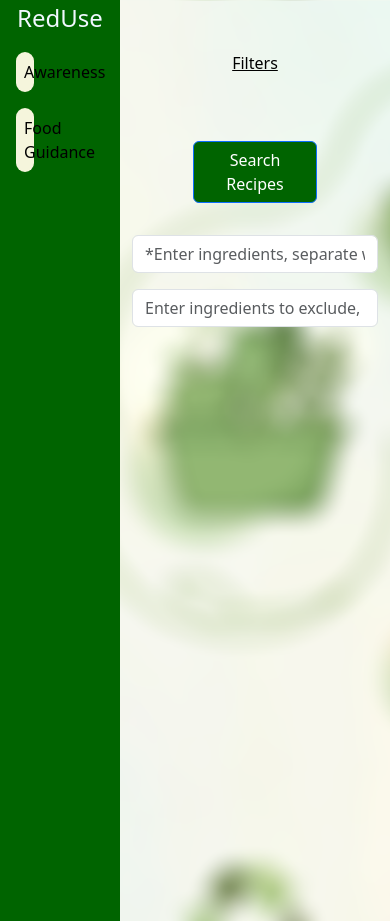
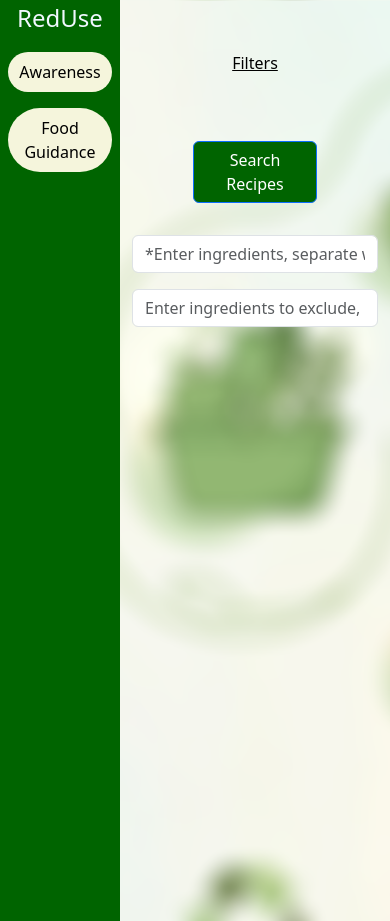
Before and after one commit to czhu0048-hash/FIT5120-Consumption-Advisor, a Vue app: page /FIT5120-Consumption-Advisor/food1 in a window 390 px wide. Built offline with nearby package versions, Linux system fonts and the light colour scheme.

Commit message:
fix: Fixed api fetching problem where query was not executed

```diff
--- a/src/App.vue
+++ b/src/App.vue
@@ -8,11 +8,11 @@
       <div class="row align-items-center justify-content-center">
         <label class="font_main" style="font-size: 150%; text-align: center;">RedUse</label>
       </div>
-      <ul class="col-5 d-flex flex-column flex-md-row p-2 m-0">
-        <li class="m-2">
+      <ul class="w-100 d-flex flex-column flex-md-row p-2 m-0" style="align-items: center;">
+        <li class="m-2 col-12 col-md-auto" style="text-align: center;">
           <router-link to="/" class="nav_item_custom text-black d-block p-2 button_sub">Awareness</router-link>
         </li>
-        <li class="m-2">
+        <li class="m-2 col-12 col-md-auto" style="text-align: center;">
           <router-link to="/food" class="nav_item_custom d-block p-2 button_sub">Food
             Guidance</router-link>
         </li>
@@ -68,7 +68,7 @@ ul {
 }
 
 /* Desktop nav bar */
-@media (min-width: 768px) {
+@media (min-width: 800px) {
   .nav-sidebar {
     width: 100%;
     min-height: auto;
--- a/src/components/RecipeCardOverview.vue
+++ b/src/components/RecipeCardOverview.vue
@@ -3,14 +3,14 @@
         <div class="card m-2" style="width: 20rem;">
             <img v-if="recipeJson.img_src" :src="recipeJson.img_src" class="card-img-top"
                 :alt="recipeJson.recipe_name" />
-            <div class="card-header">
+            <div class="card-header" :title="recipeJson.recipe_name">
                 {{ recipeJson.recipe_name }}
             </div>
             <div class="card-header d-flex justify-content-between">
                 <span v-if="recipeJson.total_time">{{ recipeJson.total_time }}</span>
             </div>
-            <div class="card-header" v-if="recipeJson.difficulty">
-                <span>Difficulty: {{ recipeJson.difficulty }}</span>
+            <div class="card-header difficulty-section">
+                <span v-if="recipeJson.difficulty">Difficulty: {{ recipeJson.difficulty }}</span>
             </div>
             <div class="card-body" v-if="recipeJson.matchedIngredients && recipeJson.matchedIngredients.length">
                 <strong>Matched:</strong> {{ recipeJson.matchedIngredients.join(', ') }}
@@ -35,11 +35,16 @@ defineProps({
     width: 8rem;
     height: 25rem;
     box-shadow: 0 2px 4px rgba(0, 0, 0, 0.1);
+    display: flex;
+    flex-direction: column;
+    overflow: hidden;
 }
 
 .card-img-top {
     width: 100%;
-    height: 100%;
+    height: 10rem;
+    object-fit: cover;
+    flex-shrink: 0;
 }
 
 .card-header {
@@ -48,6 +53,10 @@ defineProps({
     padding: 10px;
 }
 
+.difficulty-section {
+    flex-grow: 1;
+}
+
 .card-body ul,
 .card-body ol {
     padding-left: 1.2rem;
--- a/src/utils/recipeFetcher.js
+++ b/src/utils/recipeFetcher.js
@@ -34,12 +34,13 @@ const normalizeDetailed = (item) => ({
 // Raw Overview data
 export const fetchRecipeOverview = async (userInput, userExcludeInput) => {
     try {
-        const params = new URLSearchParams({ q: userInput })
+        const params = new URLSearchParams({ include: userInput })
         if (userExcludeInput) params.set('exclude', userExcludeInput)
         const listRes = await fetch(`${BASE_URL}/api/recipes/?${params}`)
         const listData = await listRes.json()
         const normalized = listData.map(normalizeOverview)
         const seen = new Set()
+        console.log(`include: ${userInput}, exclude: ${userExcludeInput}`)
         // Remove all duplications
         return normalized.filter((r) => {
             if (seen.has(r.recipe_name)) return false
```
